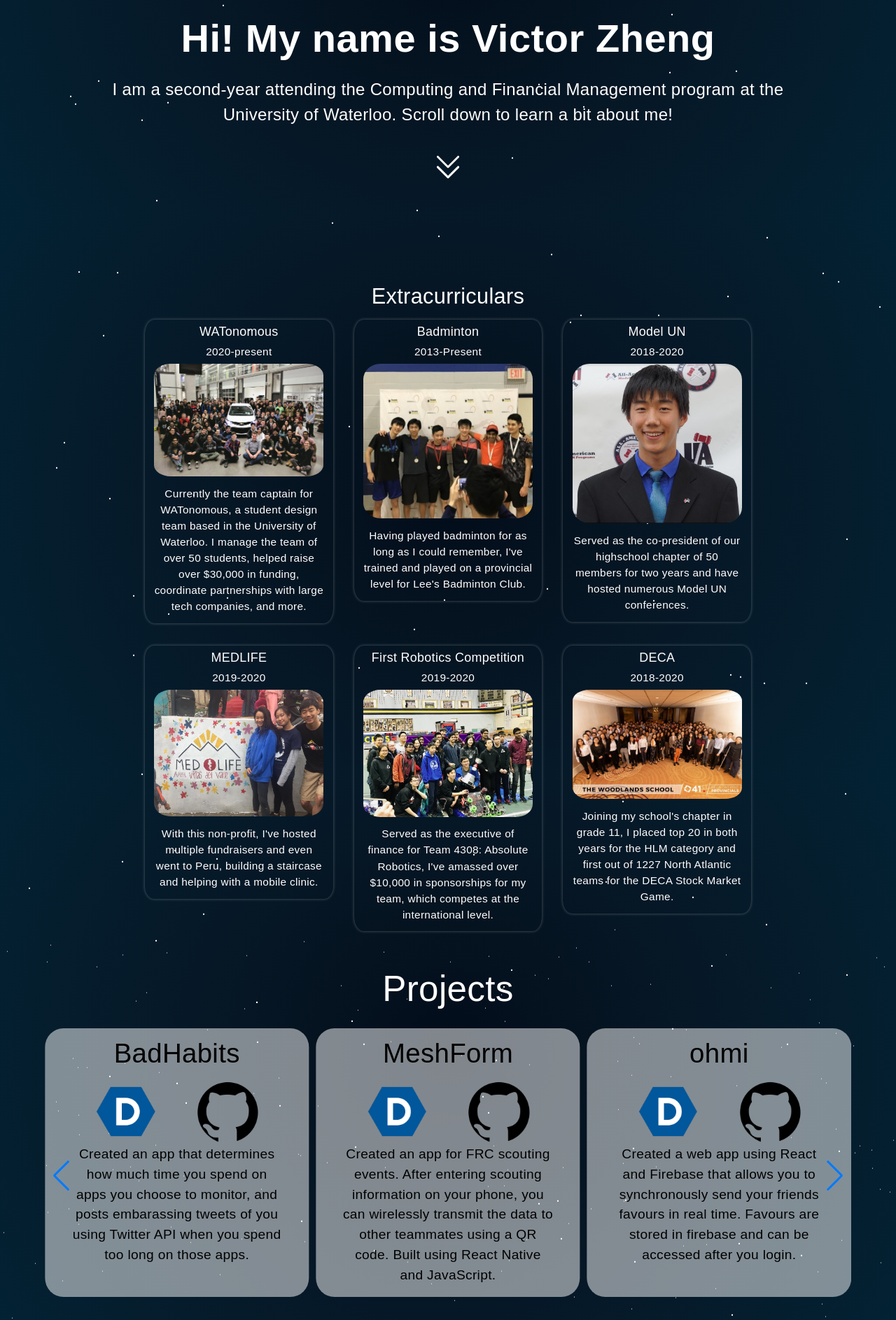
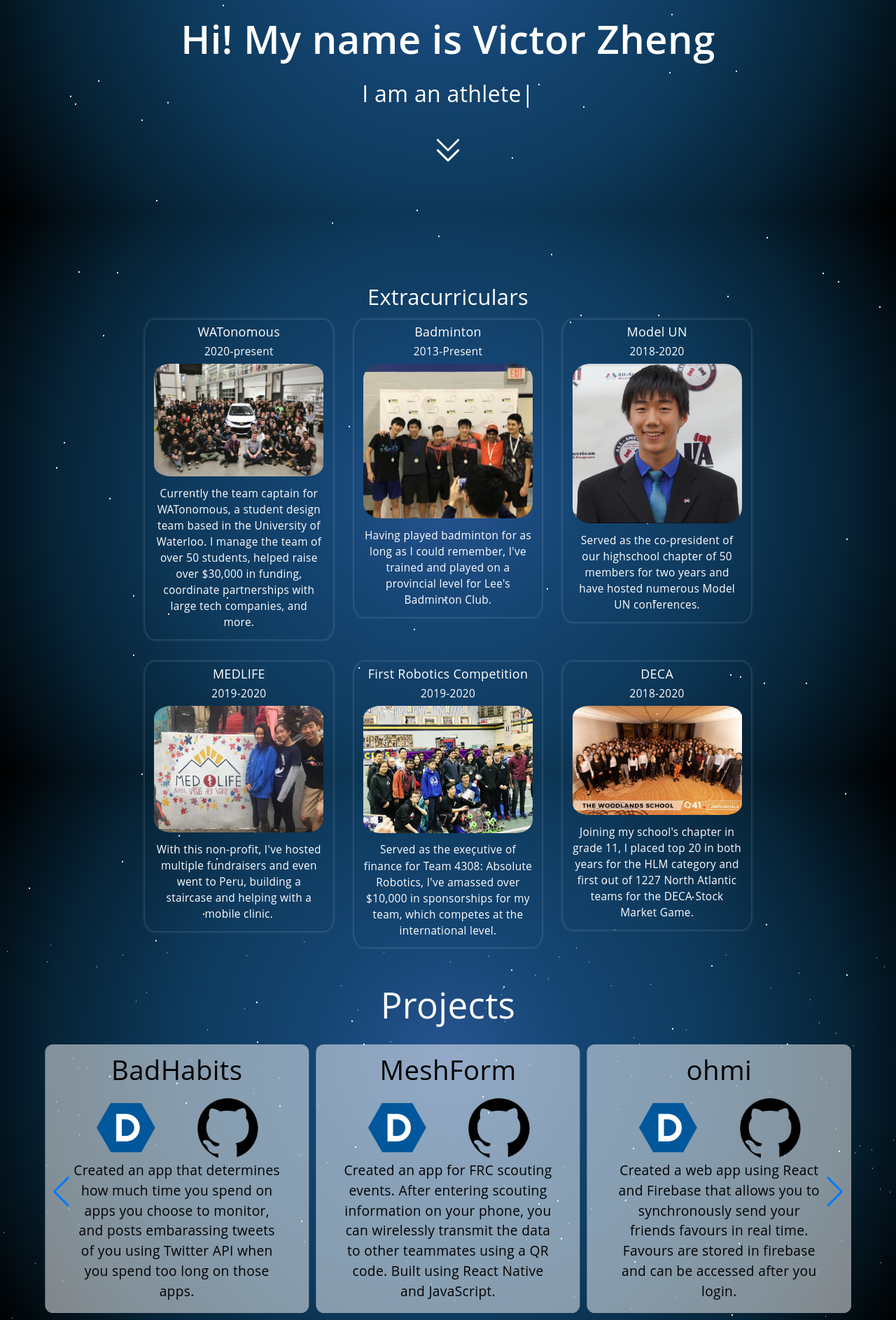
Before and after one commit to victorzheng02/oldwebsite, a React (Create React App) app: page / in a window 1280 px wide. Shown: the part 494-2381 px from the top of the page at 70% size. Built offline with nearby package versions, Linux system fonts and the light colour scheme.

Commit message:
website touchup

```diff
--- a/package.json
+++ b/package.json
@@ -31,6 +31,7 @@
     "react-router-hash-link": "^1.2.2",
     "react-scripts": "^4.0.3",
     "react-share": "^4.4.0",
+    "react-typical": "^0.1.3",
     "react-typist": "^2.0.5",
     "swiper": "^6.8.1",
     "yarn": "^1.22.11"
--- a/src/components/Experience.js
+++ b/src/components/Experience.js
@@ -12,17 +12,6 @@ import badmintonPhoto from "../images/badminton.jpg";
 import roboticsPhoto from "../images/robotics.jpg";
 import decaPhoto from "../images/deca.jpg";
 
-const Hobby = {
-  marginBottom: "0.5vw",
-  marginTop: "0.5vw",
-  paddingTop: "0.5vw",
-  minHeight: "30px",
-};
-const flexitem = {
-  borderRadius: "10%",
-  width: "90%",
-  height: "100%",
-};
 
 const RowStyle = {
   padding: "0vw 15vw 0vw 15vw",
--- a/src/components/Extracurricular.js
+++ b/src/components/Extracurricular.js
@@ -6,7 +6,7 @@ export default function Extracurricular(props) {
       <div className="flex-item" style={{ marginBottom: "2vw" }}>
         <h1> {props.name} </h1>
         <h4> {props.time}</h4>
-        <img src={props.photo} />
+        <img src={props.photo} alt="extracurricular" />
         <p className="flexpara">{props.desc}</p>
       </div>
     </div>
--- a/src/components/Footer.js
+++ b/src/components/Footer.js
@@ -6,7 +6,7 @@ class Footer extends React.Component {
       <h3 id="footer">
         Created by Victor Zheng
         <br />
-        Last updated September 2021
+        Last updated Mar 2022
       </h3>
     );
   }
--- a/src/components/Header.js
+++ b/src/components/Header.js
@@ -4,6 +4,13 @@ import Typography from "@material-ui/core/Typography";
 import Fade from "react-reveal";
 import profilePicture from "../images/profile.png";
 import arrow from "../images/arrow.png";
+import Typical from "react-typical"
+
+
+const messages = ["a software developer", 1500,
+                  "an athlete", 1500,
+                  "an avid public speaker", 1500,
+                  "pretty bad at Chess", 1500]
 class Header extends Component {
   render() {
     const avatar = {
@@ -24,11 +31,8 @@ class Header extends Component {
           <Typography id="intro">Hi! My name is Victor Zheng</Typography>
 
           <p id="summarybox">
-            I am a second-year attending the Computing and Financial Management
-            program at the University of Waterloo. Scroll down to learn a bit
-            about me!
+            I am <Typical wrapper="span" steps={messages} loop={Infinity}/>
           </p>
-
           <a href="#experience">
             <img className="vert-move" src={arrow} alt="me" />
           </a>
--- a/src/css/style.css
+++ b/src/css/style.css
@@ -1,5 +1,6 @@
 html * {
   font-family: Arial, Helvetica, sans-serif !important;
+  font-family: 'Open Sans', sans-serif !important;
 }
 
 html {
@@ -33,11 +34,11 @@ body {
   background-position: top;
   background-image: radial-gradient(
     circle,
-    #020c1a,
-    #051320,
-    #061827,
-    #051d2d,
-    #022234
+    rgb(39, 83, 144),
+    #144572,
+    #0e3a5d,
+    #062336,
+    #000000
   );
   letter-spacing: 0.02em;
   font-weight: 400;
@@ -112,8 +113,9 @@ body {
   padding-top: 1vw;
   text-align: center;
   width: 80%;
-  font-size: 3vh;
+  font-size: 4vh;
 }
+
 @media (max-width: 600px) {
   #summarybox {
     font-size: 5vw;
@@ -161,9 +163,7 @@ li.WorkExperience {
 
 .swiper-slide {
   background-color: rgba(255, 255, 255, 0.5);
-  border-radius: 7%;
-  /* position: relative; */
-  /* width: 50%; */
+  border-radius: 3%;
 }
 
 .swiper-wrapper {
```
Also changed, not shown: 2 other files (tests, documents, lock files or other folders).
